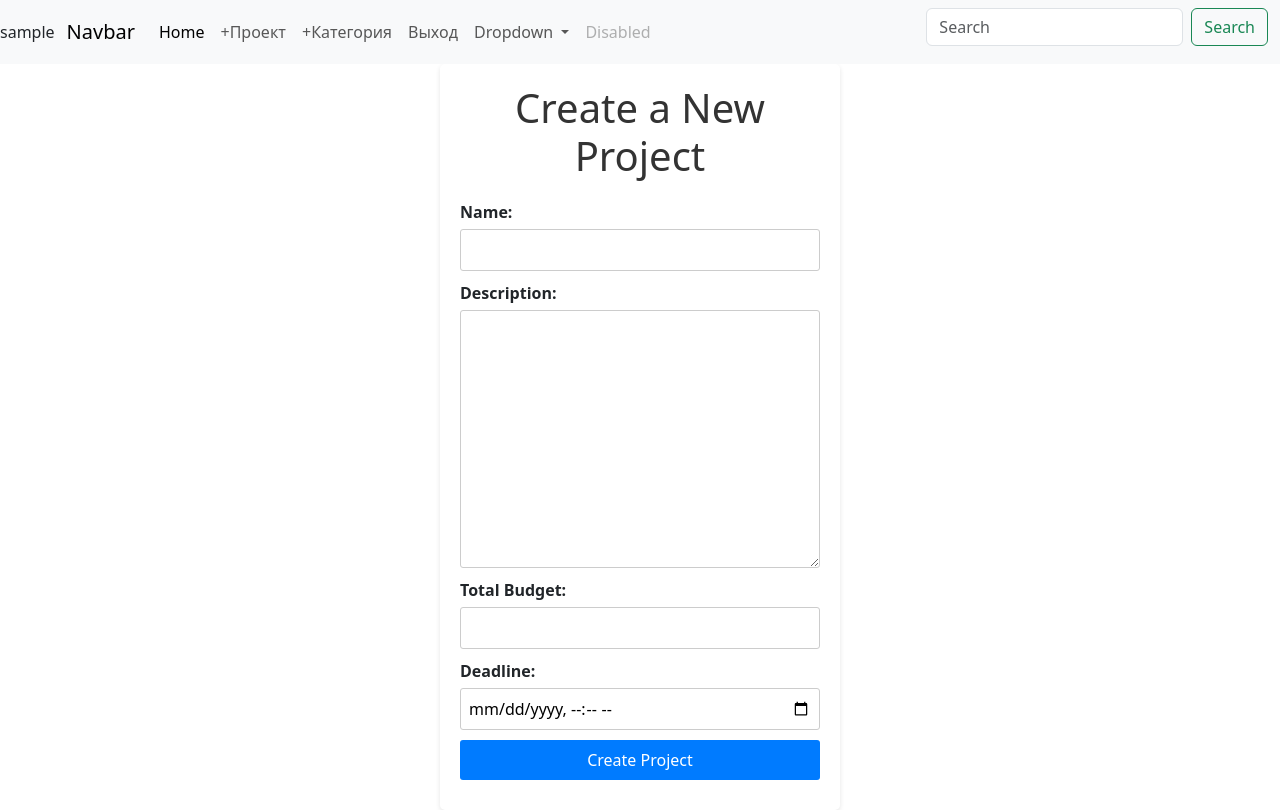
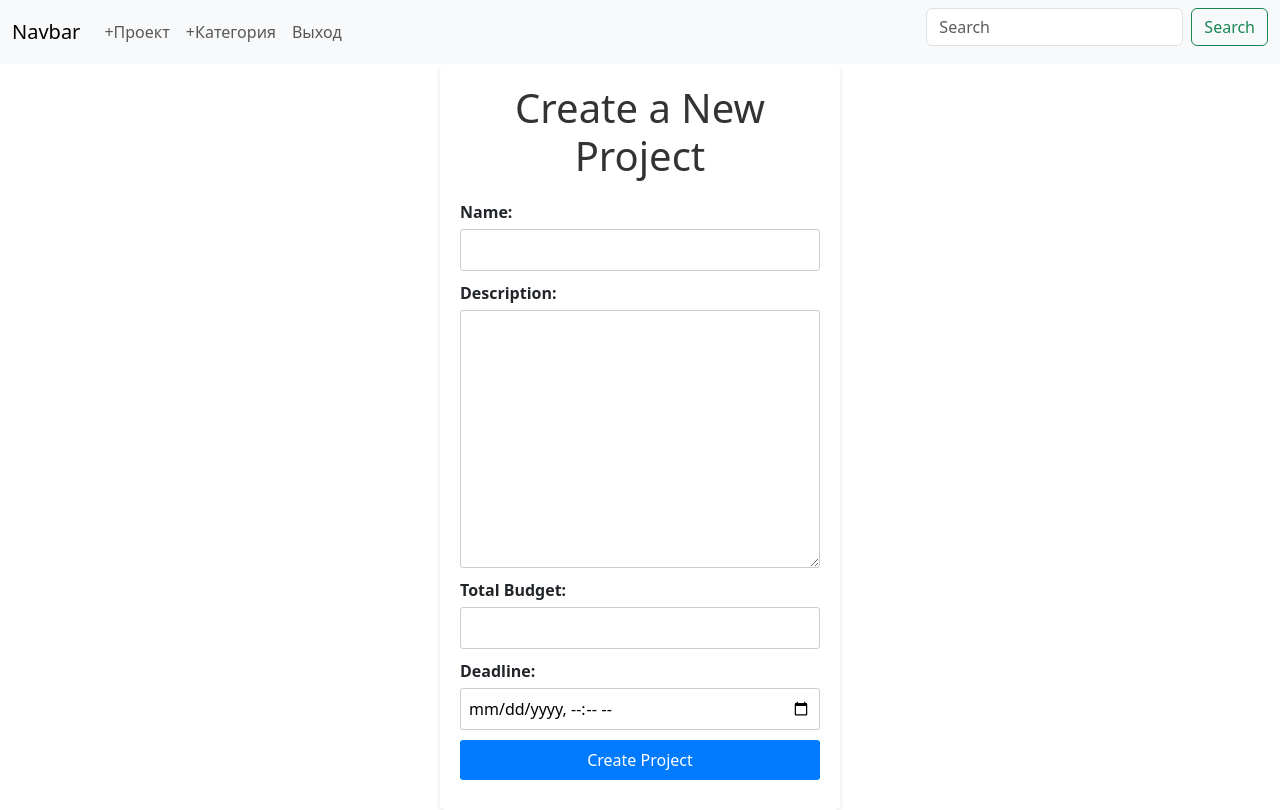
Before and after one commit to idenmart98/studio, a Django app: page /create/ in a window 1280 px wide. Run offline with Django 4.2, Linux system fonts and the light colour scheme; the visitor is signed in with stand-in values (Sample User, id 1); parts of the project's set-up code (start-up, migrations or seed data) failed here and were passed over.

Commit message:
fix navbar

```diff
--- a/producer/templates/navbar.html
+++ b/producer/templates/navbar.html
@@ -1,5 +1,4 @@
 <nav class="navbar navbar-expand-lg bg-body-tertiary">
-  {{ request.user }}
     <div class="container-fluid">
       <a class="navbar-brand" href="{% url "project_list" %}">Navbar</a>
       <button class="navbar-toggler" type="button" data-bs-toggle="collapse" data-bs-target="#navbarSupportedContent" aria-controls="navbarSupportedContent" aria-expanded="false" aria-label="Toggle navigation">
@@ -7,9 +6,6 @@
       </button>
       <div class="collapse navbar-collapse" id="navbarSupportedContent">
         <ul class="navbar-nav me-auto mb-2 mb-lg-0">
-          <li class="nav-item">
-            <a class="nav-link active" aria-current="page" href="#">Home</a>
-          </li>
           <li class="nav-item">
             <a class="nav-link" href="{% url 'create_project' %}">+Проект</a>
           </li>
@@ -25,20 +21,6 @@
               Выход
             </a>
           </li>
-          <li class="nav-item dropdown">
-            <a class="nav-link dropdown-toggle" href="#" role="button" data-bs-toggle="dropdown" aria-expanded="false">
-              Dropdown
-            </a>
-            <ul class="dropdown-menu">
-              <li><a class="dropdown-item" href="#">Action</a></li>
-              <li><a class="dropdown-item" href="#">Another action</a></li>
-              <li><hr class="dropdown-divider"></li>
-              <li><a class="dropdown-item" href="#">Something else here</a></li>
-            </ul>
-          </li>
-          <li class="nav-item">
-            <a class="nav-link disabled" aria-disabled="true">Disabled</a>
-          </li>
         </ul>
         <form class="d-flex flex-row" role="search">
           <input class="form-control me-2" type="search" placeholder="Search" aria-label="Search">
--- a/users/templates/registration/login.html
+++ b/users/templates/registration/login.html
@@ -1,7 +1,7 @@
 {% extends 'base.html' %}
 
 {% block content %}
-<div class="card text-center">
+<div class="card text-center" style="max-width: 400px; margin: 0 auto;">
     <h2>Вход</h2>
     <form method="post">
         {% csrf_token %}
```
